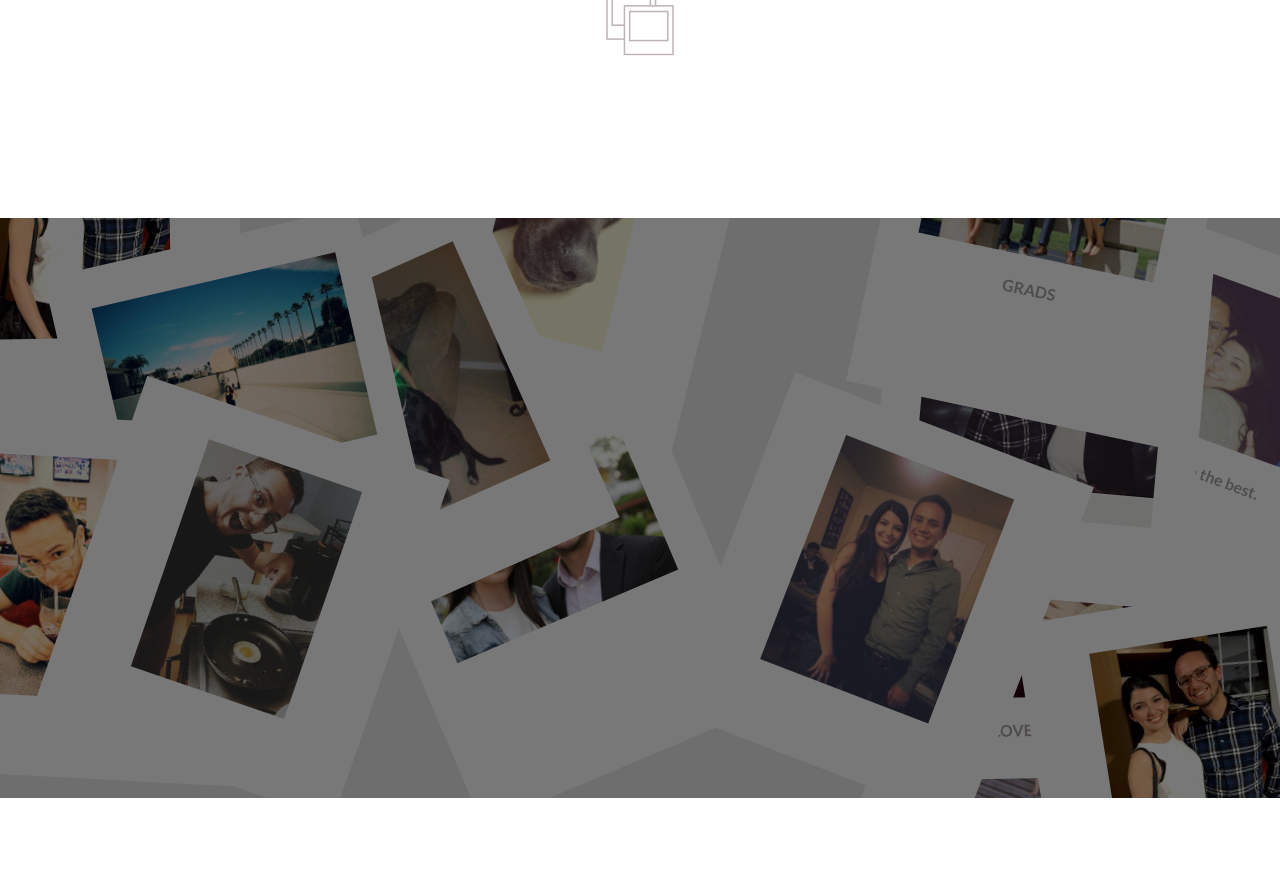
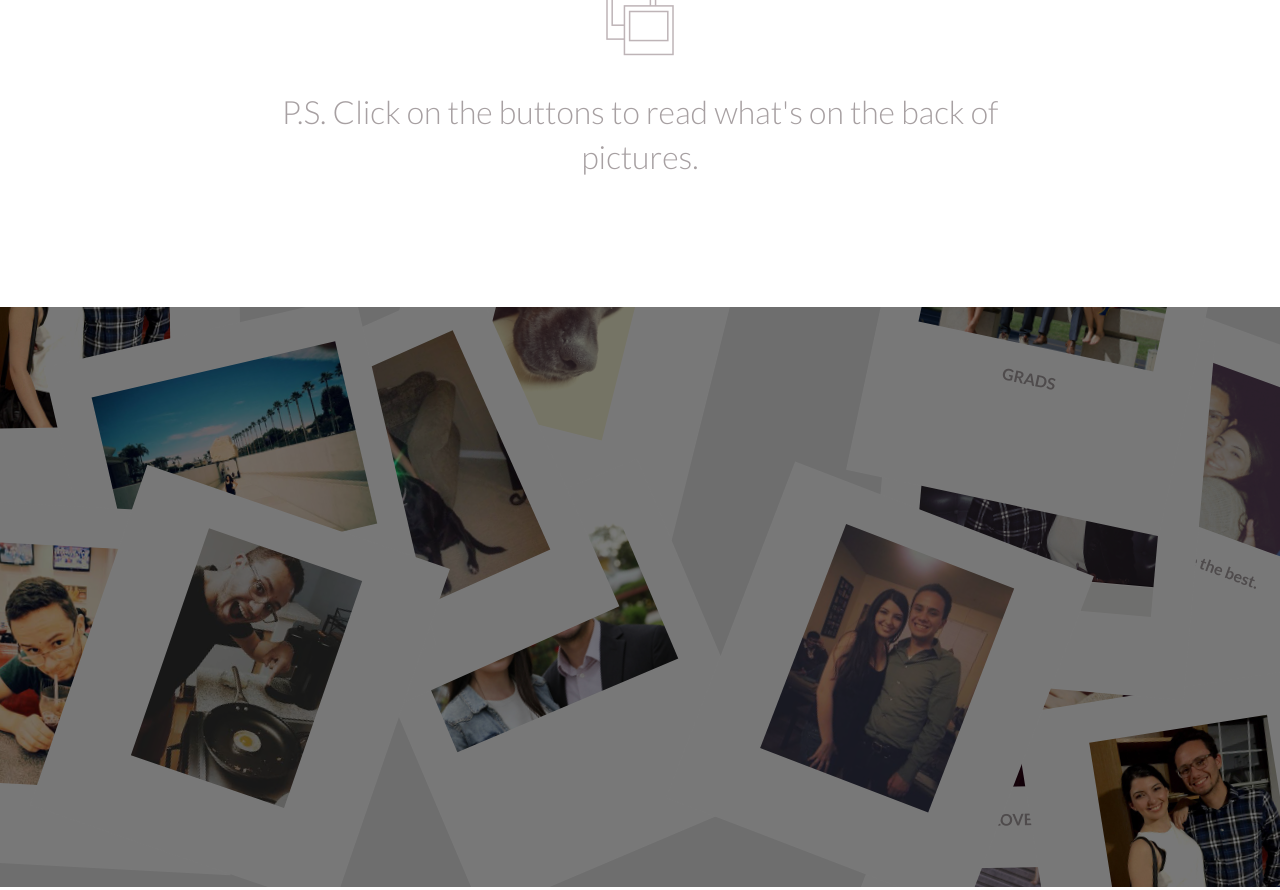
Before and after one commit to sosse/sosse.github.io, a plain HTML site: page index.html in a window 1280 px wide. Shown: the part 1720-2610 px from the top of the page. Drawn offline with Linux system fonts and the light colour scheme; a web font is replaced by a local one.

Commit message:
description

```diff
--- a/index.html
+++ b/index.html
@@ -141,7 +141,7 @@
 					<rect id="svg_1" height="194.264154" width="194.264154" y="83.584903" x="87.73585"/>
 					<rect id="svg_3" height="116.226417" width="152.754719" y="105.999998" x="108.490567"/>
 				</svg>
-				<p> </p>
+				<p>P.S. Click on the buttons to read what's on the back of pictures. </p>
 			</section>
 			<section id="photostack-2" class="photostack photostack-start">
 				<div>
```
